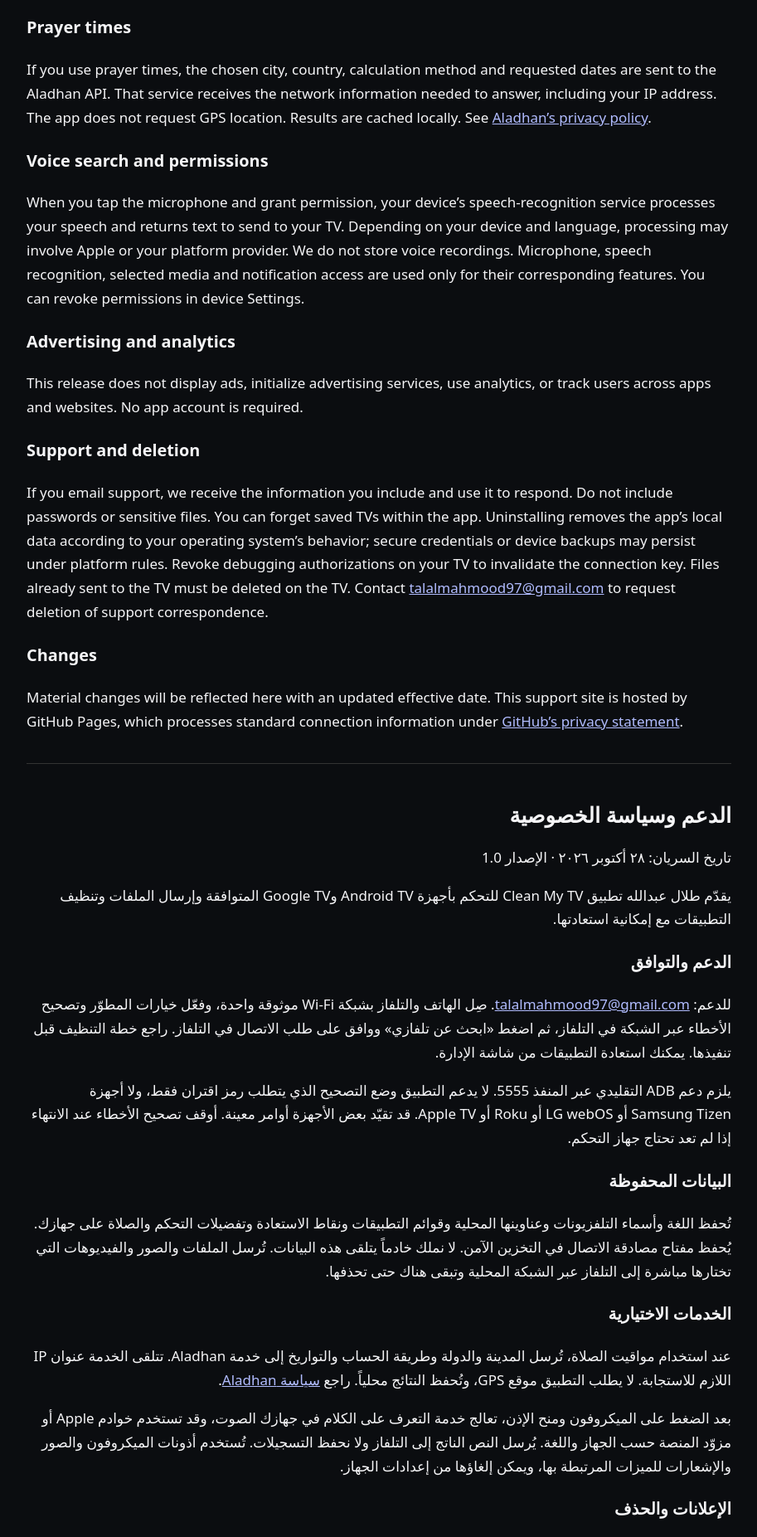
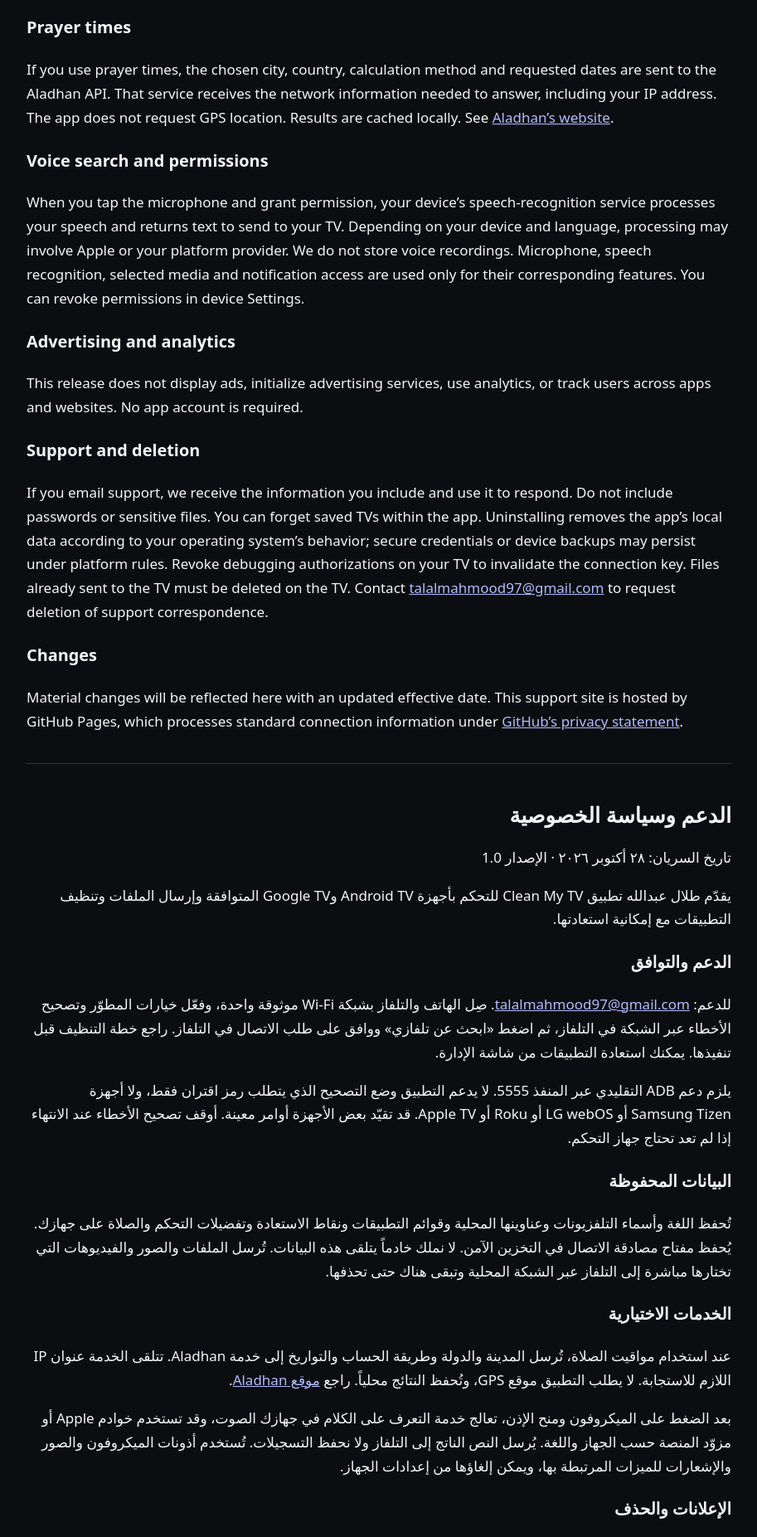
Before and after one commit to talal97/clean-my-tv-support, a plain HTML site: page index.html in a window 1280 px wide. Shown: the part 1347-3200 px from the top of the page at 83% size, without its empty margins (183-1096 px from the left). Drawn offline with Linux system fonts and the light colour scheme.

Commit message:
Use verified Aladhan service link

```diff
--- a/index.html
+++ b/index.html
@@ -12,7 +12,7 @@
 <p>Clean My TV is provided by Talal Abdullah. This policy explains the data used by the app and the optional services you choose to use.</p>
 <h3>Information on your device</h3><p>The app saves your language, TV names and local network addresses, TV app lists, cleanup restore points, remote preferences, and prayer settings on your device. A device-generated authentication key is kept in secure storage to authorize connections to your TV. We do not operate a server that receives this information.</p>
 <h3>Local network and files</h3><p>TV discovery and control communicate directly with devices on your local network. Files, photos and videos you select are transferred directly to your TV, not uploaded to us. Copies delivered to the TV remain there until you delete them. Only use debugging on a network you trust.</p>
-<h3>Prayer times</h3><p>If you use prayer times, the chosen city, country, calculation method and requested dates are sent to the Aladhan API. That service receives the network information needed to answer, including your IP address. The app does not request GPS location. Results are cached locally. See <a href="https://aladhan.com/privacy-policy">Aladhan’s privacy policy</a>.</p>
+<h3>Prayer times</h3><p>If you use prayer times, the chosen city, country, calculation method and requested dates are sent to the Aladhan API. That service receives the network information needed to answer, including your IP address. The app does not request GPS location. Results are cached locally. See <a href="https://aladhan.com">Aladhan’s website</a>.</p>
 <h3>Voice search and permissions</h3><p>When you tap the microphone and grant permission, your device’s speech-recognition service processes your speech and returns text to send to your TV. Depending on your device and language, processing may involve Apple or your platform provider. We do not store voice recordings. Microphone, speech recognition, selected media and notification access are used only for their corresponding features. You can revoke permissions in device Settings.</p>
 <h3>Advertising and analytics</h3><p>This release does not display ads, initialize advertising services, use analytics, or track users across apps and websites. No app account is required.</p>
 <h3>Support and deletion</h3><p>If you email support, we receive the information you include and use it to respond. Do not include passwords or sensitive files. You can forget saved TVs within the app. Uninstalling removes the app’s local data according to your operating system’s behavior; secure credentials or device backups may persist under platform rules. Revoke debugging authorizations on your TV to invalidate the connection key. Files already sent to the TV must be deleted on the TV. Contact <a href="mailto:talalmahmood97@gmail.com">talalmahmood97@gmail.com</a> to request deletion of support correspondence.</p>
@@ -20,5 +20,5 @@
 <section id="arabic" lang="ar" dir="rtl"><h2>الدعم وسياسة الخصوصية</h2><p>تاريخ السريان: ٢٨ أكتوبر ٢٠٢٦ · الإصدار 1.0</p><p>يقدّم طلال عبدالله تطبيق Clean My TV للتحكم بأجهزة Android TV وGoogle TV المتوافقة وإرسال الملفات وتنظيف التطبيقات مع إمكانية استعادتها.</p>
 <h3>الدعم والتوافق</h3><p>للدعم: <a href="mailto:talalmahmood97@gmail.com">talalmahmood97@gmail.com</a>. صِل الهاتف والتلفاز بشبكة Wi-Fi موثوقة واحدة، وفعّل خيارات المطوّر وتصحيح الأخطاء عبر الشبكة في التلفاز، ثم اضغط «ابحث عن تلفازي» ووافق على طلب الاتصال في التلفاز. راجع خطة التنظيف قبل تنفيذها. يمكنك استعادة التطبيقات من شاشة الإدارة.</p><p>يلزم دعم ADB التقليدي عبر المنفذ 5555. لا يدعم التطبيق وضع التصحيح الذي يتطلب رمز اقتران فقط، ولا أجهزة Samsung Tizen أو LG webOS أو Roku أو Apple TV. قد تقيّد بعض الأجهزة أوامر معينة. أوقف تصحيح الأخطاء عند الانتهاء إذا لم تعد تحتاج جهاز التحكم.</p>
 <h3>البيانات المحفوظة</h3><p>تُحفظ اللغة وأسماء التلفزيونات وعناوينها المحلية وقوائم التطبيقات ونقاط الاستعادة وتفضيلات التحكم والصلاة على جهازك. يُحفظ مفتاح مصادقة الاتصال في التخزين الآمن. لا نملك خادماً يتلقى هذه البيانات. تُرسل الملفات والصور والفيديوهات التي تختارها مباشرة إلى التلفاز عبر الشبكة المحلية وتبقى هناك حتى تحذفها.</p>
-<h3>الخدمات الاختيارية</h3><p>عند استخدام مواقيت الصلاة، تُرسل المدينة والدولة وطريقة الحساب والتواريخ إلى خدمة Aladhan. تتلقى الخدمة عنوان IP اللازم للاستجابة. لا يطلب التطبيق موقع GPS، وتُحفظ النتائج محلياً. راجع <a href="https://aladhan.com/privacy-policy">سياسة Aladhan</a>.</p><p>بعد الضغط على الميكروفون ومنح الإذن، تعالج خدمة التعرف على الكلام في جهازك الصوت، وقد تستخدم خوادم Apple أو مزوّد المنصة حسب الجهاز واللغة. يُرسل النص الناتج إلى التلفاز ولا نحفظ التسجيلات. تُستخدم أذونات الميكروفون والصور والإشعارات للميزات المرتبطة بها، ويمكن إلغاؤها من إعدادات الجهاز.</p>
+<h3>الخدمات الاختيارية</h3><p>عند استخدام مواقيت الصلاة، تُرسل المدينة والدولة وطريقة الحساب والتواريخ إلى خدمة Aladhan. تتلقى الخدمة عنوان IP اللازم للاستجابة. لا يطلب التطبيق موقع GPS، وتُحفظ النتائج محلياً. راجع <a href="https://aladhan.com">موقع Aladhan</a>.</p><p>بعد الضغط على الميكروفون ومنح الإذن، تعالج خدمة التعرف على الكلام في جهازك الصوت، وقد تستخدم خوادم Apple أو مزوّد المنصة حسب الجهاز واللغة. يُرسل النص الناتج إلى التلفاز ولا نحفظ التسجيلات. تُستخدم أذونات الميكروفون والصور والإشعارات للميزات المرتبطة بها، ويمكن إلغاؤها من إعدادات الجهاز.</p>
 <h3>الإعلانات والحذف</h3><p>لا يعرض هذا الإصدار إعلانات، ولا يفعّل خدمات الإعلانات أو التحليلات، ولا يتتبعك عبر التطبيقات والمواقع. لا يلزم إنشاء حساب. تصلنا المعلومات التي ترسلها بالبريد للدعم ونستخدمها للرد. لا ترسل كلمات مرور أو ملفات حساسة.</p><p>يمكنك نسيان التلفزيونات المحفوظة داخل التطبيق. يؤدي حذف التطبيق إلى إزالة بياناته المحلية وفق سلوك نظام التشغيل، وقد تبقى بيانات التخزين الآمن أو النسخ الاحتياطية وفق قواعد المنصة. ألغِ أذونات تصحيح الأخطاء على التلفاز لإبطال مفتاح الاتصال، واحذف الملفات المنقولة من التلفاز نفسه. لطلب حذف مراسلات الدعم تواصل عبر البريد أعلاه.</p><p>يستضيف GitHub Pages هذه الصفحة ويعالج معلومات الاتصال المعتادة وفق <a href="https://docs.github.com/en/site-policy/privacy-policies/github-general-privacy-statement">سياسة خصوصية GitHub</a>. سنحدّث هذه الصفحة وتاريخ السريان عند حدوث تغييرات جوهرية.</p></section></html>
```
